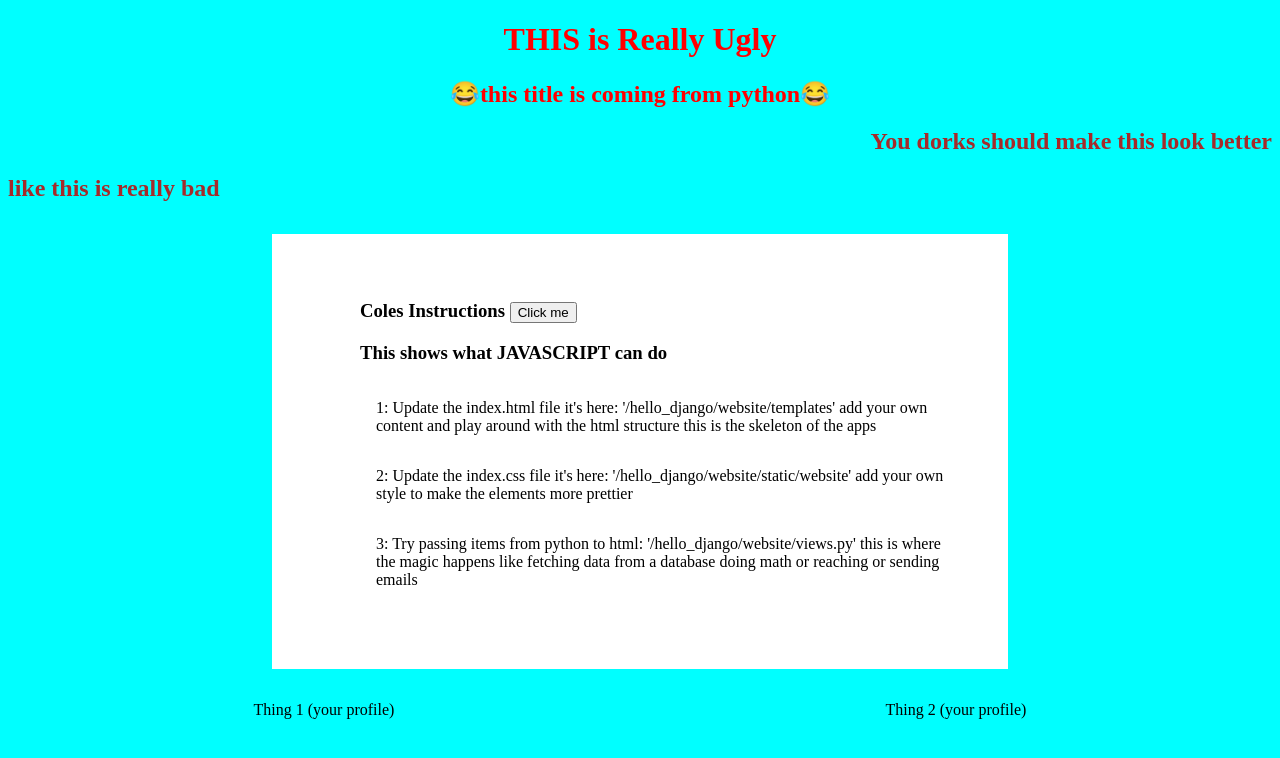
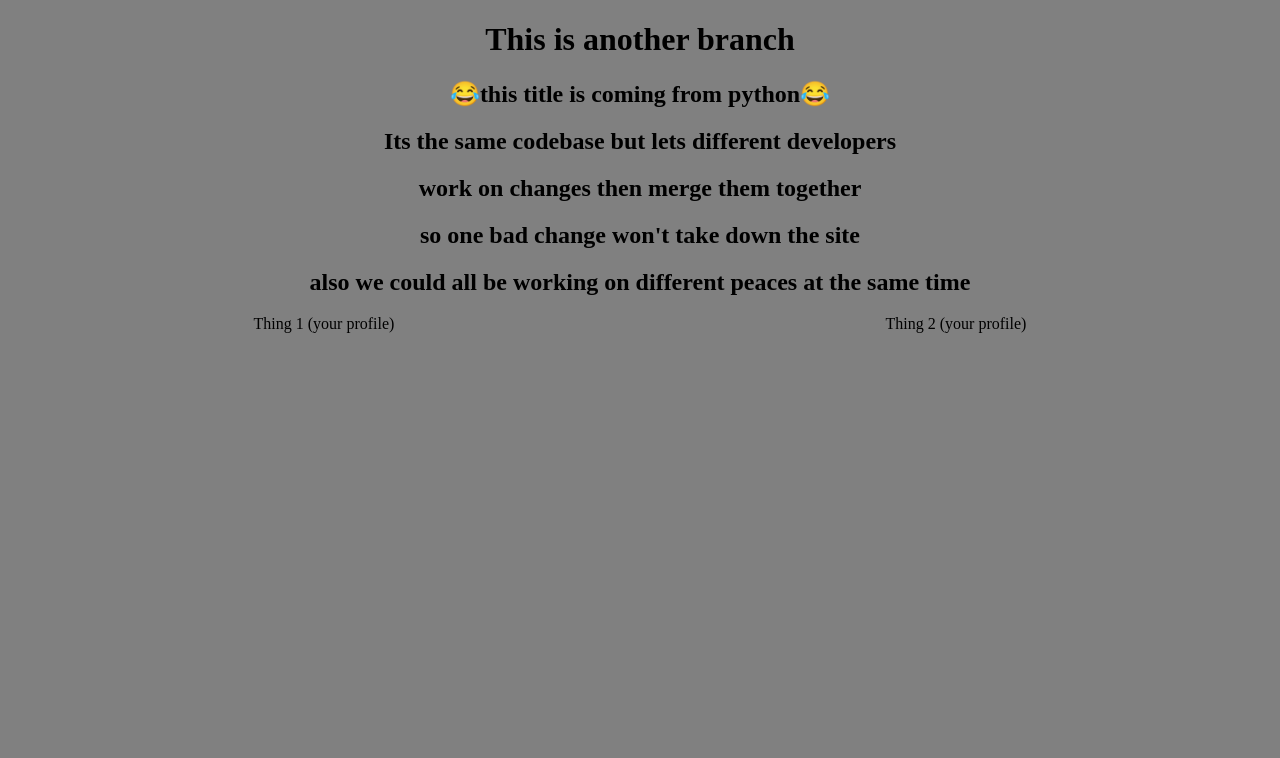
Before and after one commit to colemalphrus/hello_django, a Django app: page / in a window 1280 px wide. Shown: the top 758 px of the page. Run offline with Django 4.2, Linux system fonts and the light colour scheme.

Commit message:
git test

```diff
--- a/website/static/website/index.css
+++ b/website/static/website/index.css
@@ -1,16 +1,13 @@
 body {
-    background-color: aqua;
+    background-color: gray;
 }
 .cool_header {
-    color: red;
+    color: black;
     text-align: center;
 }
 .cool_sub_header {
-    color: brown;
-    text-align: right;
-}
-.cool_sub_header_2 {
-    color: brown;
+    color: black;
+    text-align: center;
 }
 
 .grid_container {
--- a/website/templates/index.html
+++ b/website/templates/index.html
@@ -12,28 +12,12 @@
   </head>
 
   <body>
-    <h1 class="cool_header">THIS is Really Ugly</h1>
+    <h1 class="cool_header">This is another branch</h1>
     <h2 class="cool_header">{{ cool_title }}</h2>
-    <h2 class="cool_sub_header">You dorks should make this look better</h2>
-    <h2 class="cool_sub_header_2">like this is really bad</h2>
-    <div id="instructions" class="coles_instructions">
-        <ul>
-            <h3>Coles Instructions <button onclick="cool_javascript()">Click me</button></h3>
-            <h3>This shows what JAVASCRIPT can do</h3>
-            <li>
-                1: Update the index.html file it's here: '/hello_django/website/templates' add your
-                own content and play around with the html structure this is the skeleton of the apps
-            </li>
-            <li>
-                2: Update the index.css file it's here: '/hello_django/website/static/website' add your own
-                style to make the elements more prettier
-            </li>
-            <li>
-                3: Try passing items from python to html: '/hello_django/website/views.py' this is where the magic
-                happens like fetching data from a database doing math or reaching or sending emails
-            </li>
-        </ul>
-    </div>
+    <h2 class="cool_sub_header">Its the same codebase but lets different developers</h2>
+    <h2 class="cool_sub_header">work on changes then merge them together</h2>
+    <h2 class="cool_sub_header">so one bad change won't take down the site</h2>
+    <h2 class="cool_sub_header">also we could all be working on different peaces at the same time</h2>
     <div class="grid_container">
         <div>
             Thing 1 (your profile)
```
